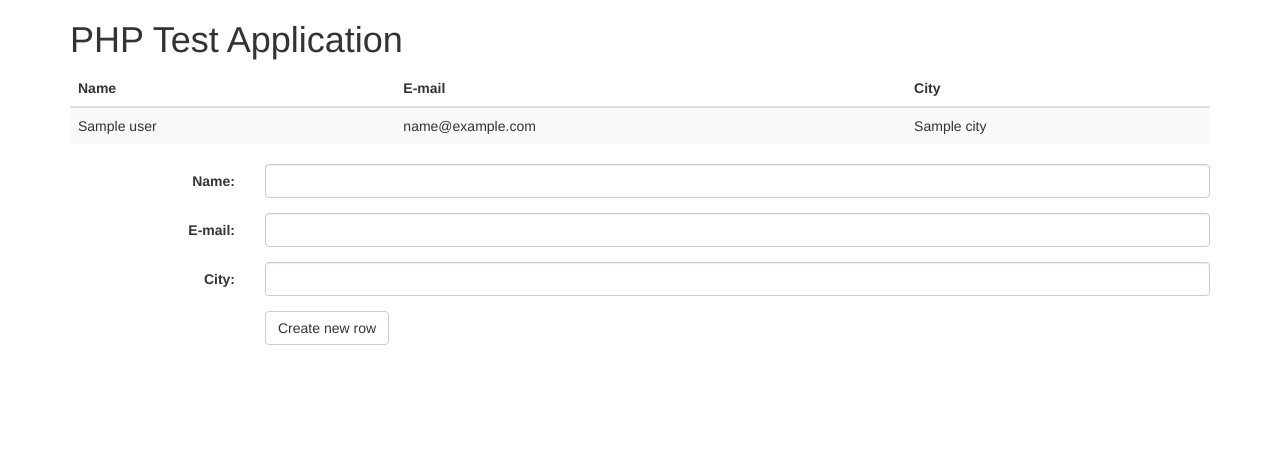
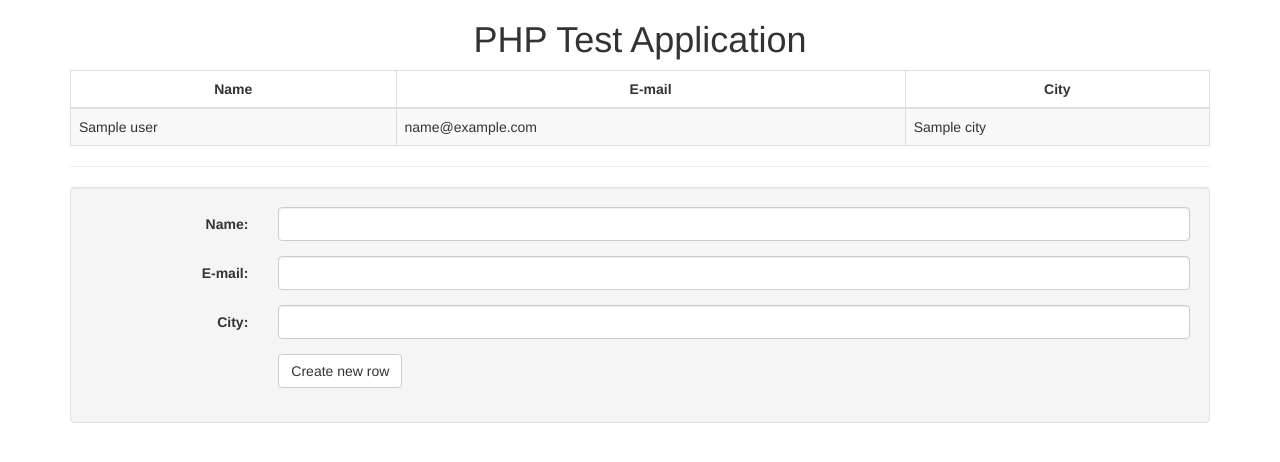
Before and after one commit to Haziba/better-stack-test, a PHP site: template views/index.php in a window 1280 px wide. Shown: the top 462 px of the page. Run offline with PHP 8.4, Linux system fonts and the light colour scheme; the template is opened without the code that fills it: most values are stand-ins (such as "Sample title", 1, 10 or a date in 2020).

Commit message:
Extra styles on the index view

```diff
--- a/views/index.php
+++ b/views/index.php
@@ -1,11 +1,11 @@
-<h1>PHP Test Application</h1>
+<h1 class="text-center">PHP Test Application</h1>
 
-<table class="table table-striped">
+<table class="table table-striped table-bordered table-hover">
 	<thead>
-		<tr>
-			<th>Name</th>
-			<th>E-mail</th>
-			<th>City</th>
+		<tr class="info">
+			<th class="text-center">Name</th>
+			<th class="text-center">E-mail</th>
+			<th class="text-center">City</th>
 		</tr>
 	</thead>
 	<tbody>
@@ -19,7 +19,9 @@
 	</tbody>
 </table>
 
-<form method="post" action="create.php" class="form-horizontal">
+<hr />
+
+<form method="post" action="create.php" class="form-horizontal well">
 	<div class="form-group">
 		<label for="name" class="control-label col-sm-2">Name:</label>
 		<div class="col-sm-10">
```
